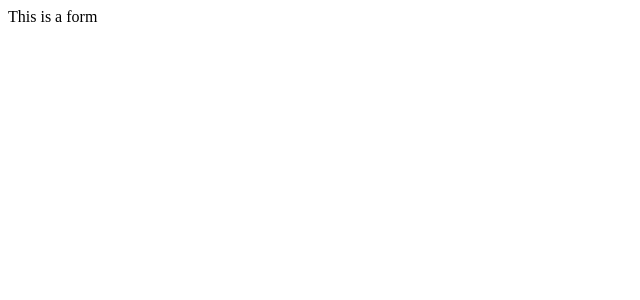
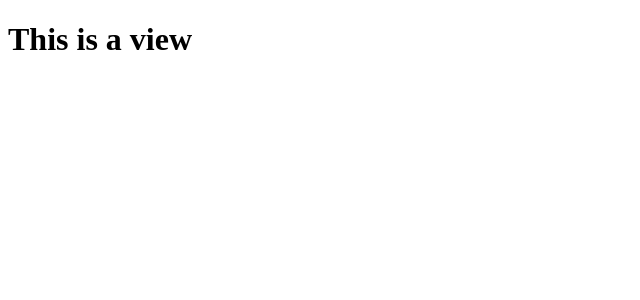
Before and after one commit to Joeseff6/React-Interactive-Forms, a React (Create React App) app: page / in a window 1280 px wide. Shown: the top 300 px of the page, without its empty margins (0-640 px from the left). Built offline with nearby package versions, Linux system fonts and the light colour scheme.

Commit message:
Imported WelcomeView

```diff
--- a/src/App.js
+++ b/src/App.js
@@ -1,7 +1,9 @@
+import WelcomeView from "./components/WelcomeView";
+
 function App() {
   return (
     <div className="App">
-      <header>This is a form</header>
+      <WelcomeView />
     </div>
   );
 }
```
